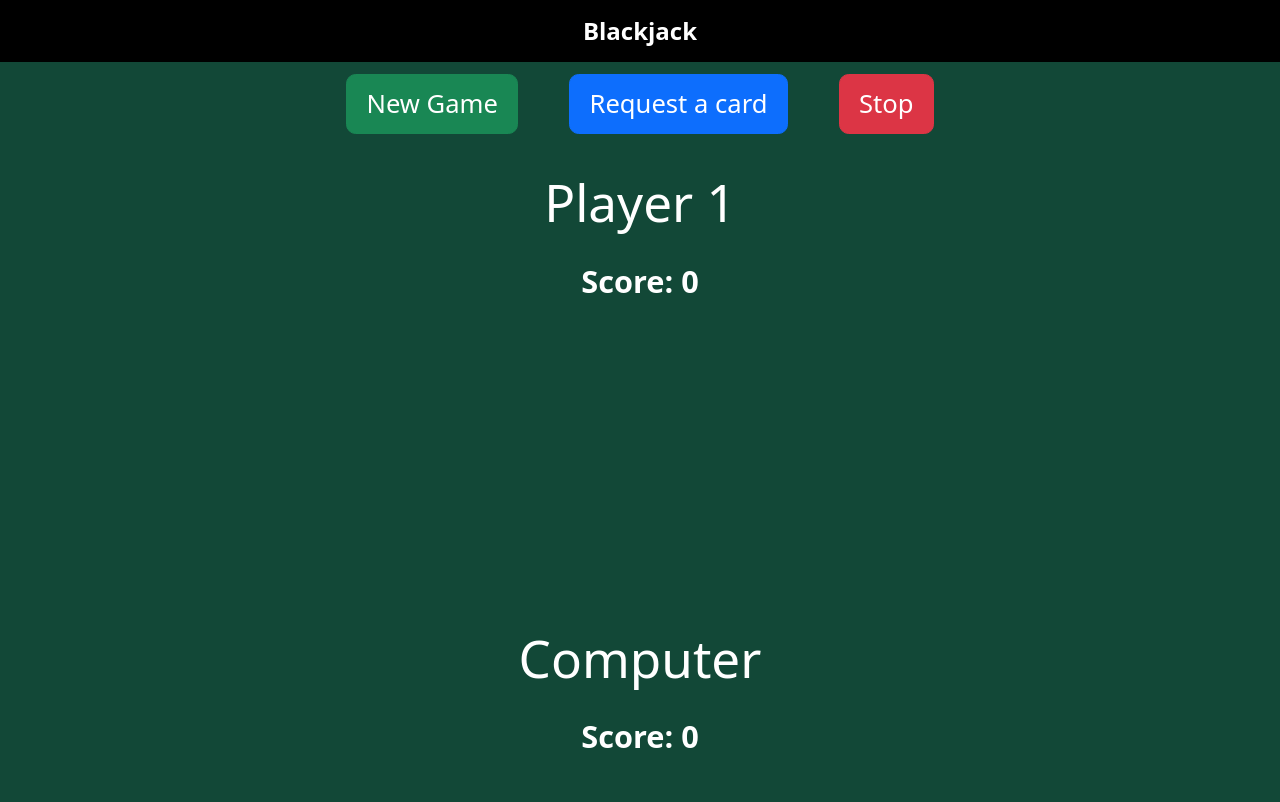
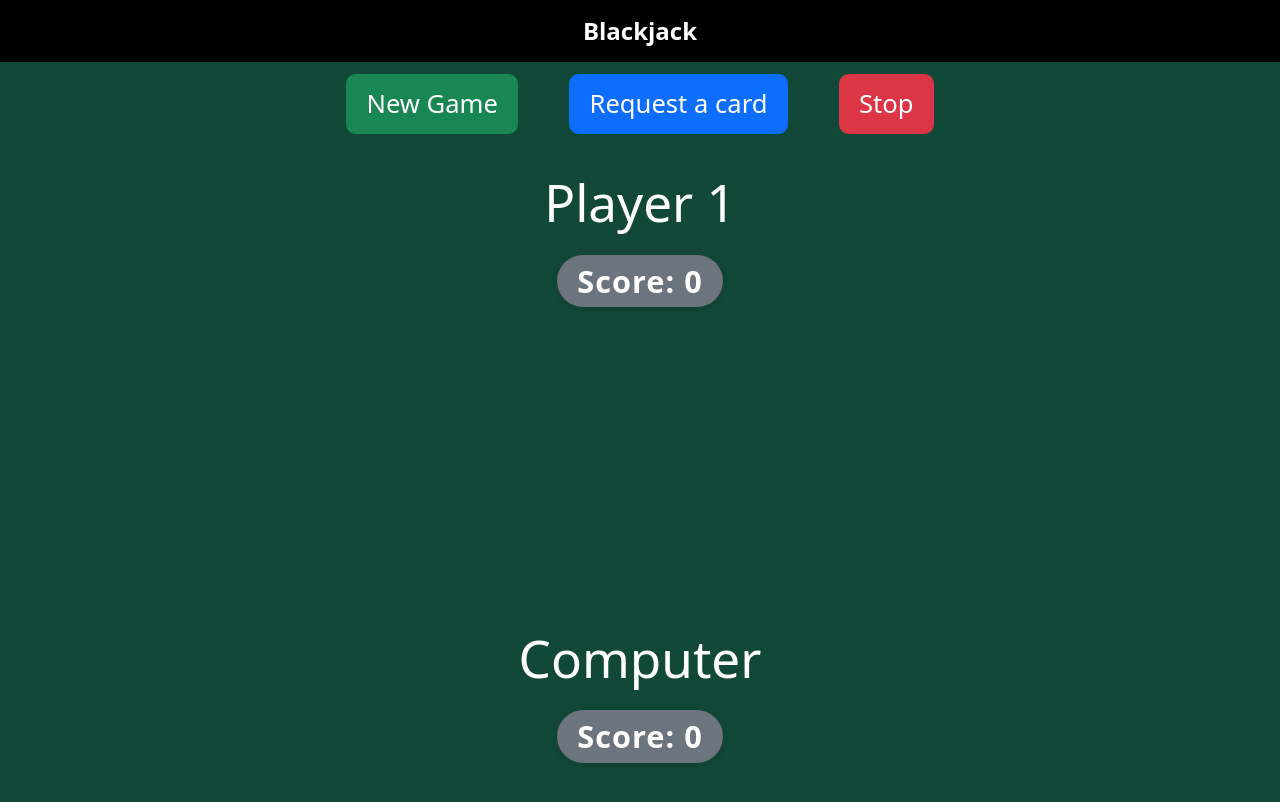
Before and after one commit to vanstrouble/blackjack-javascript, a website built with Vite: page index.html in a window 1280 px wide. Built offline with nearby package versions, Linux system fonts and the light colour scheme.

Commit message:
Update badge styles for improved visual consistency

```diff
--- a/index.html
+++ b/index.html
@@ -29,7 +29,7 @@
                 <h2>Player 1</h2>
 
                 <div class="score mb-3">
-                    <span class="badge badge-secondary">Score: 0</span>
+                    <span class="badge bg-secondary">Score: 0</span>
                 </div>
 
                 <div id="player-cards" class="d-flex flex-wrap justify-content-center">
@@ -42,7 +42,7 @@
                 <h2>Computer</h2>
 
                 <div class="score mb-3">
-                    <span class="badge badge-secondary">Score: 0</span>
+                    <span class="badge bg-secondary">Score: 0</span>
                 </div>
 
                 <div id="computer-cards" class="d-flex flex-wrap justify-content-center">
--- a/src/styles.css
+++ b/src/styles.css
@@ -39,3 +39,10 @@ header {
     flex-wrap: wrap;
     justify-content: center;
 }
+
+.score .badge {
+    font-size: 1.2rem;
+    border-radius: 1em;
+    box-shadow: 0 2px 8px rgba(0,0,0,0.15);
+    letter-spacing: 1px;
+}
```
